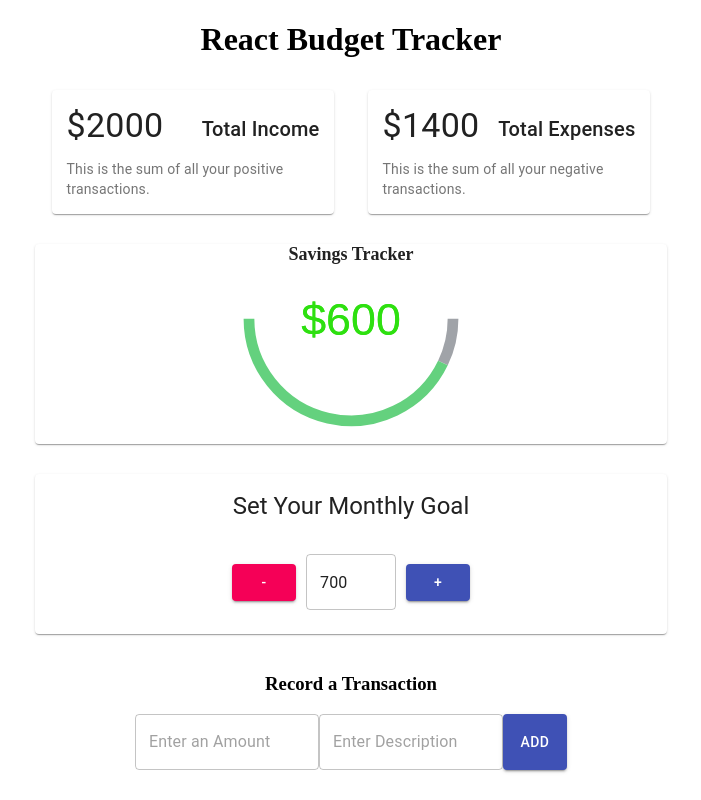
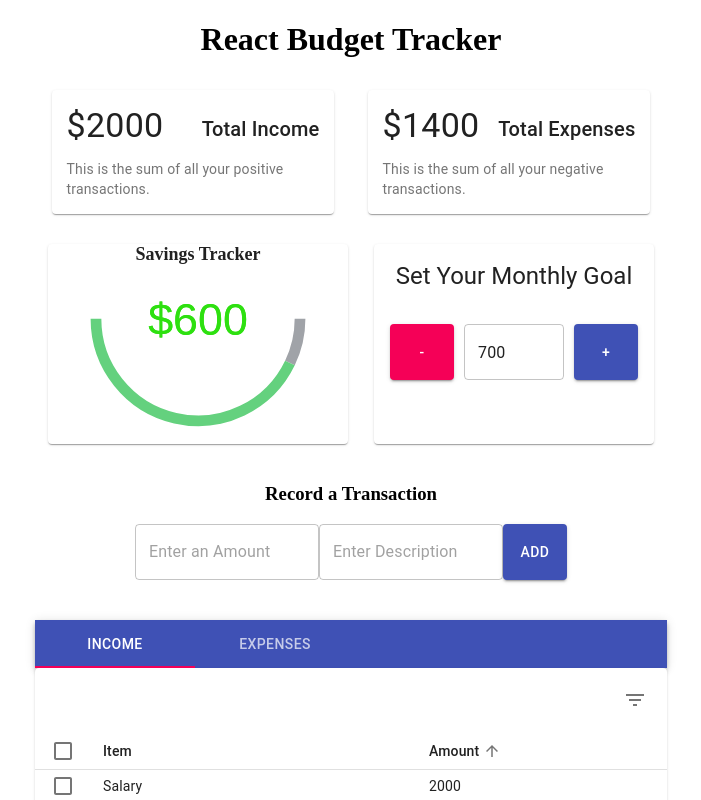
Before and after one commit to scocuzza/BudgetTracker, a React (Create React App) app: page / in a window 1280 px wide. Shown: the top 800 px of the page, without its empty margins (289-990 px from the left). Built offline with nearby package versions, Linux system fonts and the light colour scheme.

Commit message:
formatting

```diff
--- a/src/App.js
+++ b/src/App.js
@@ -13,10 +13,12 @@ function App() {
   return (
     <GlobalProvider>
       <HeaderTitle />
-      <div className="react-budget__balance-goal-flexbox">
+      <div className="react-budget__flexbox">
         <IncomeExpense />
-        <Balance />
-        <Goal />
+        <div className="react-budget__balance-goal-flexbox">
+          <Balance />
+          <Goal />
+        </div>
         <AddTransaction />
         <TransactionTabs />
       </div>
--- a/src/App.scss
+++ b/src/App.scss
@@ -8,7 +8,7 @@
     justify-content: space-around;
     margin: 30px;
   }
-  &__balance-goal-flexbox {
+  &__flexbox {
     display: flex;
     justify-content: space-around;
     flex-direction: column;
@@ -20,4 +20,9 @@
     justify-content: space-around;
     margin: 40px;
   }
+  &__balance-goal-flexbox {
+    display: flex;
+    flex-direction: row;
+    justify-content: space-around;
+  }
 }
--- a/src/components/Balance/Balance.scss
+++ b/src/components/Balance/Balance.scss
@@ -3,7 +3,6 @@
     display: flex;
     flex-direction: column;
     font-size: 12px;
-    margin-bottom: 30px;
     max-height: 200px;
     &-text {
         margin: 0 0 0 0;
--- a/src/components/Goal/Goal.js
+++ b/src/components/Goal/Goal.js
@@ -17,7 +17,7 @@ export const Goal = () => {
     return (
             <Card className="react-budget__goal">
                 <CardHeader title="Set Your Monthly Goal"></CardHeader>
-                <CardContent>
+                <CardContent className="react-budget__goal-content">
                     <Button className="react-budget__goal-decreaseButton" onClick={handleMinus} color="secondary" variant="contained">-</Button>
                     <TextField className="react-budget__goal-textField" variant="outlined"  onChange={handleChange} value={monthlyGoalAmount}>{monthlyGoalAmount}</TextField>
                     <Button className="react-budget__goal-increaseButton" onClick={handleAdd} color="primary" variant="contained">+</Button>
--- a/src/components/Goal/Goal.scss
+++ b/src/components/Goal/Goal.scss
@@ -1,9 +1,14 @@
 .react-budget__goal {
     text-align: center;
+    &-content {
+        display: flex;
+        justify-content: space-around;
+        padding: 0 20px;
+    }
     .MuiFormControl-root {
         vertical-align: middle;
         text-align: center;
         padding: 0 10px;
-        max-width: 90px;
+        max-width: 100px;
     }
 }
```
